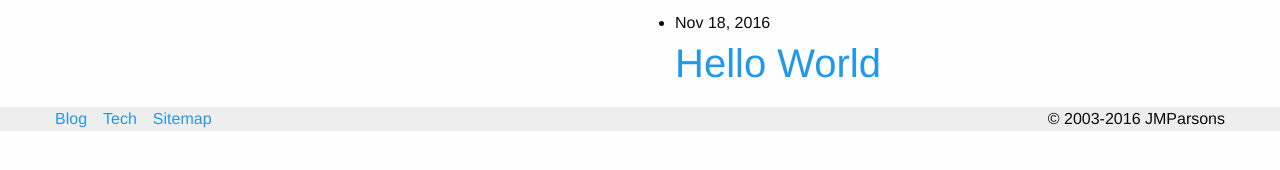
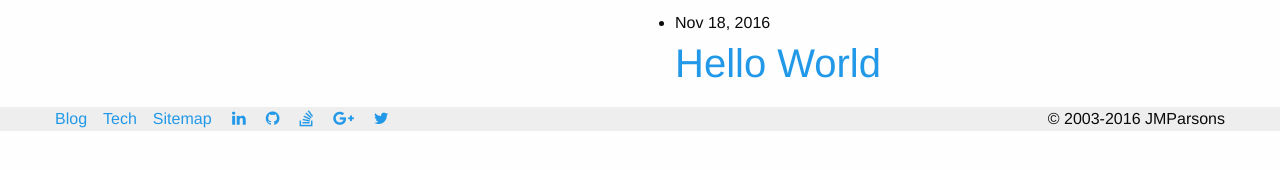
Before and after one commit to jmparsons/jmpweb-old-jekyll, a Jekyll site: the page built from index.md, in a window 1280 px wide. Shown: the part 680-850 px from the top of the page. Built offline with Jekyll 4.4.1, drawn with Linux system fonts in a browser that asks for light colours.

Commit message:
Added socialnav data, added socialnav to site footer, nested css under site header and site footer.

```diff
--- a/_includes/botnav.html
+++ b/_includes/botnav.html
@@ -1,5 +1,5 @@
-<nav>
-  <ul class="botnav menu simple">
+<nav class="botnav">
+  <ul class="menu simple">
     {% for nav in site.data.botnav %}
     {% if nav.link == page.permalink %}
     <li class="active"><a href="{{ nav.link | relative_url }}">{{ nav.title }}</a></li>
--- a/_includes/footer.html
+++ b/_includes/footer.html
@@ -1,12 +1,9 @@
 <footer class="site-footer">
-  <div class="row">
-    <div class="large-12 columns">
-      <div class="top-bar">
-        <div class="top-bar-left">
-          {% include botnav.html %}
-        </div>
-        <div class="top-bar-right">&copy; 2003-2016 JMParsons</div>
-      </div>
+  <div class="row medium-unstack align-middle">
+    <div class="columns bottom-left">
+      {% include botnav.html %}
+      {% include socialnav.html %}
     </div>
+    <div class="columns bottom-right">&copy; 2003-{{ site.time | date: '%Y' }} JMParsons</div>
   </div>
 </footer>
--- /dev/null
+++ b/_includes/socialnav.html
@@ -0,0 +1,7 @@
+<nav class="socialnav">
+  <ul class="menu simple">
+    {% for nav in site.data.socialnav %}
+    <li><a href="{{ nav.link }}" target="_blank"><i class="{{ nav.icon }}" aria-hidden="true"></i></a></li>
+    {% endfor %}
+  </ul>
+</nav>
--- a/_includes/topnav.html
+++ b/_includes/topnav.html
@@ -1,5 +1,5 @@
-<nav>
-  <ul class="topnav menu">
+<nav class="topnav">
+  <ul class="menu">
     {% for nav in site.data.topnav %}
     {% if nav.link == page.permalink %}
     <li class="active"><a href="{{ nav.link | relative_url }}">{{ nav.title }}</a></li>
--- a/assets/css/components/footer.scss
+++ b/assets/css/components/footer.scss
@@ -1,3 +1,23 @@
 .site-footer {
   background: #eee;
+
+  .bottom-left {
+    align-items: center;
+  }
+
+  .bottom-right {
+    align-items: center;
+    text-align: center;
+    @include breakpoint(medium) {
+      text-align: right;
+    }
+  }
+
+  .botnav {
+    display: inline-block;
+  }
+
+  .socialnav {
+    display: inline-block;
+  }
 }
--- a/assets/css/components/header.scss
+++ b/assets/css/components/header.scss
@@ -1,6 +1,5 @@
 .site-header {
   background: #eee;
-}
 
   h1.logo {
     margin: 0;
@@ -22,3 +21,4 @@ h1.logo {
       }
     }
   }
+}
```
Also changed, not shown: _data/social.yml (deleted, +0 -8 lines), _data/socialnav.yml (added, +14 -0 lines). Lines whose indentation alone changed are shown as unchanged.
